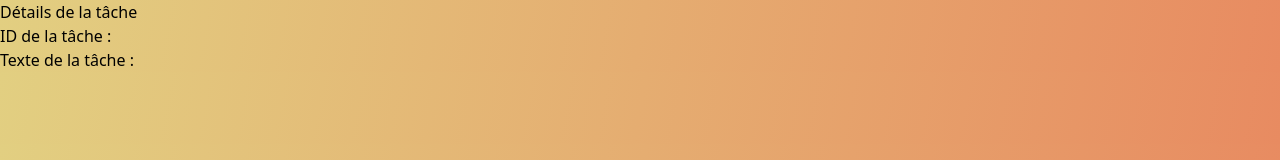
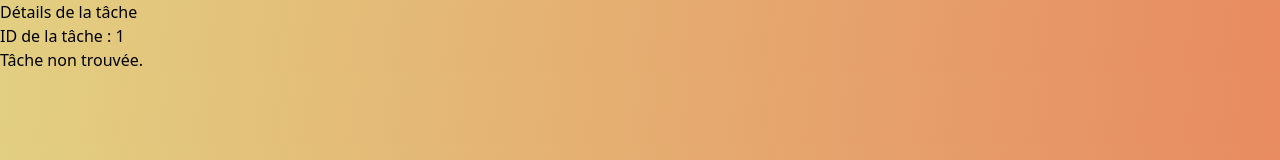
Before and after one commit to NCSpikeZ/Stage-exo, a Vue app: page /#/tasks/1 in a window 1280 px wide. Shown: the top 160 px of the page. Built offline with nearby package versions, Linux system fonts and the light colour scheme.

Commit message:
essai router

```diff
--- a/src/components/TaskDetails.vue
+++ b/src/components/TaskDetails.vue
@@ -1,26 +1,34 @@
 <template>
   <div>
     <h2>Détails de la tâche</h2>
-    <p>ID de la tâche : {{ taskDetails.id }}</p>
-    <p>Texte de la tâche : {{ taskDetails.text }}</p>
+    <p>ID de la tâche : {{ taskId }}</p>
+    <template v-if="taskDetails">
+      <p>Texte de la tâche : {{ taskDetails.text }}</p>
+    </template>
+    <template v-else>
+      <p>Tâche non trouvée.</p>
+    </template>
   </div>
 </template>
 
 <script>
 export default {
-  props: {
-    taskId: Number,
-    todos: Array
+  props: ['taskId', 'todos'],
+  computed: {
+  taskDetails() {
+    if (Array.isArray(this.todos)) {
+      return this.getById(this.taskId);
+    }
+    return null;
   },
-  data() {
-    return {
-      taskDetails: {}
-    };
+},
+methods: {
+  getById(taskId) {
+    if (Array.isArray(this.todos)) {
+      return this.todos.find(task => task.id === taskId);
+    }
+    return null;
   },
-  created() {
-      if (Array.isArray(this.todos) && this.todos.length > 0) {
-      this.taskDetails = this.todos.find(todo => todo.id === this.taskId);
-    }
-  },
+},
 };
 </script>
--- a/src/components/TodoList.vue
+++ b/src/components/TodoList.vue
@@ -12,9 +12,11 @@
     v-for="todo in filteredTasks"
     :key="todo.id"
     :todo="todo"
+    :getById="getById"
     @toggleCompletion="toggleCompletion"
     @deleteTask="deleteTask"
 />
+
   </div>
 </template>
 
@@ -54,6 +56,12 @@ export default {
     filterTasks(filter) {
       this.filter = filter;
     },
+    loadTodos() {
+      this.todos = localStorageService.get("todos") || [];
+    },
+    getById(taskId) {
+      return this.todos.find(task => task.id === taskId);
+    },
   },
   computed: {
     filteredTasks() {
```
Also changed, not shown: src/components/TodoItem.vue (+4 -4 lines). Lines whose indentation alone changed are shown as unchanged.
